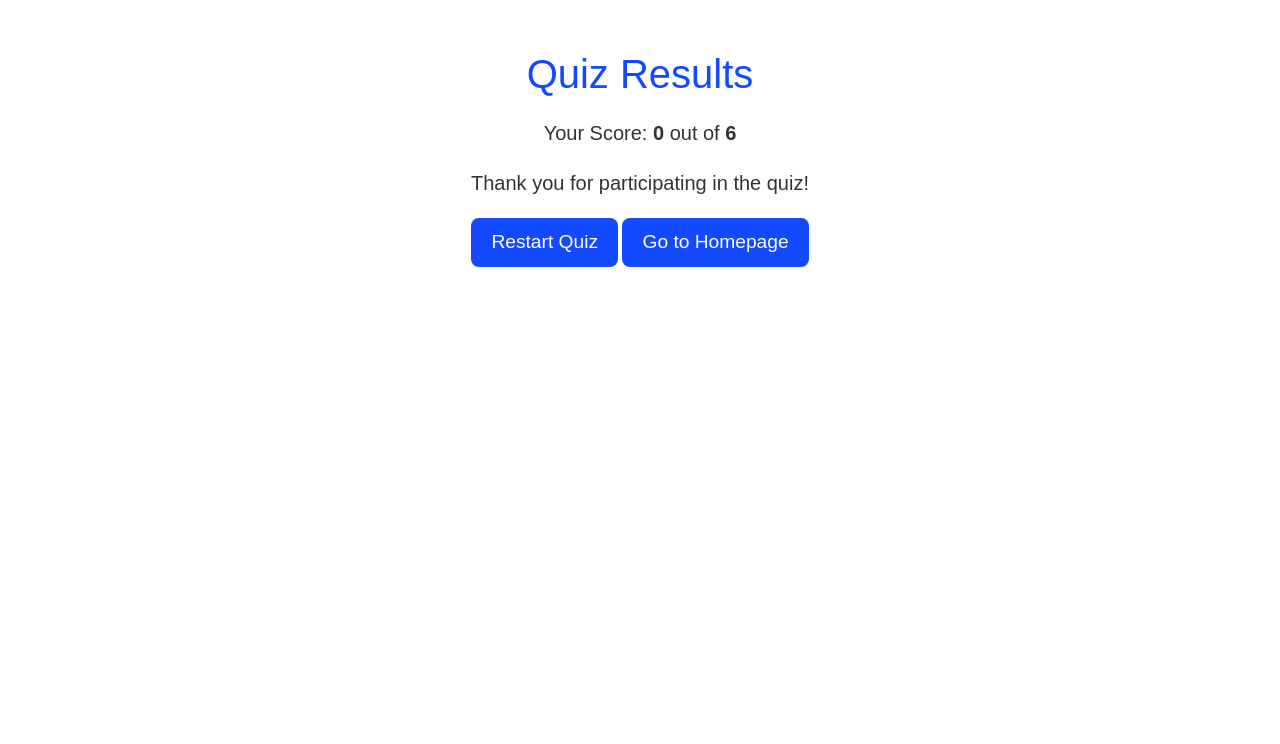
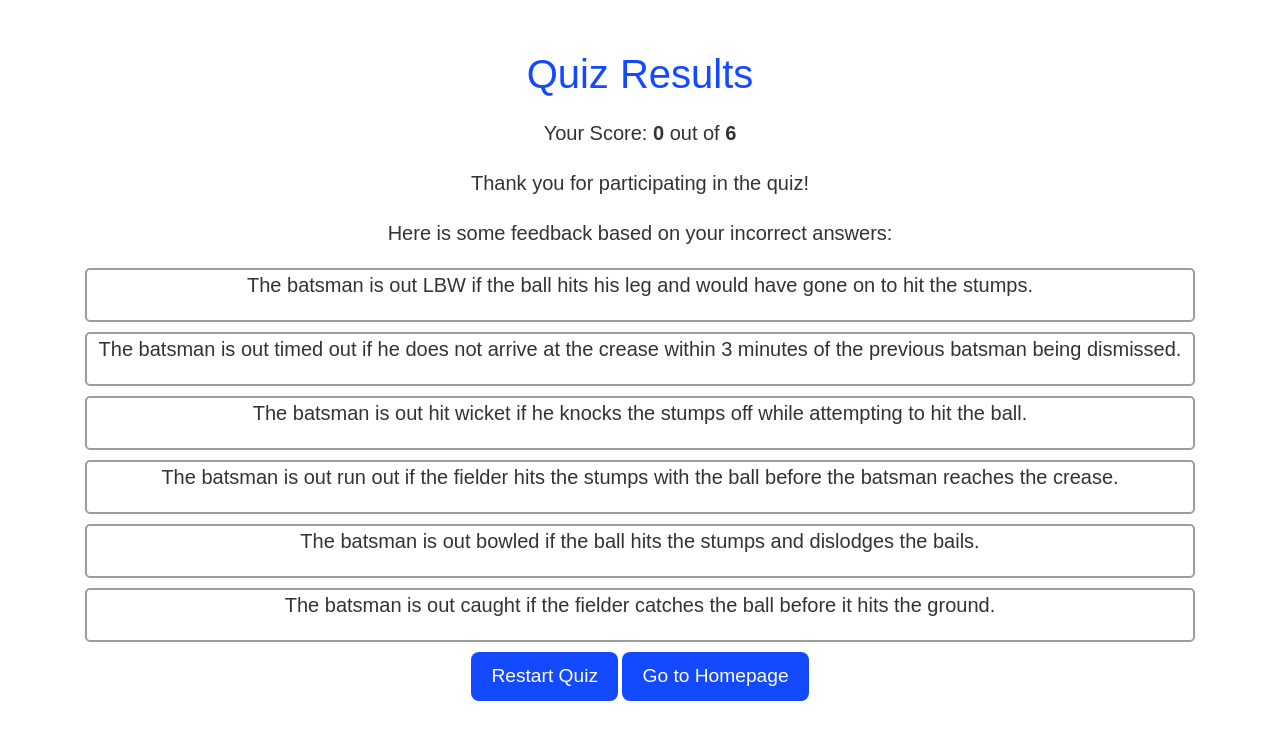
Before and after one commit to ltxom/COMS4170-Cricket-Dismissals, a Flask app: page /quiz-results in a window 1280 px wide. Shown: the part 56-800 px from the top of the page. Run offline with Flask 3, Linux system fonts and the light colour scheme; some libraries are stand-ins or nearby versions.

Commit message:
feedback added

```diff
--- a/server.py
+++ b/server.py
@@ -1,4 +1,3 @@
-
 from flask import Flask, render_template, request, jsonify, redirect, url_for
 import json
 import datetime
@@ -169,12 +168,37 @@ def quiz_results():
     global user_answers
     total_score = 0
     max_score = 0
+    feedback = []  # Store feedback for each question
+
+    # Calculate the score and generate feedback
     for i, quiz in enumerate(quizzes):
         correct_order = quiz["correct_order"]
         user_response = user_answers[i] if i < len(user_answers) else []
+        explanations = quiz["explanations"]
+        descriptors = quiz["descriptors"]  # Include descriptors for each question
+        question_feedback = []
+
         max_score += len(correct_order)
-        total_score += sum(1 for j in range(len(correct_order)) if j < len(user_response) and user_response[j] == correct_order[j])
-    return render_template("quiz_results.html", total_score=total_score, max_score=max_score)
+        for j in range(len(correct_order)):
+            feedback_item = {
+                "descriptor": descriptors[j],  # Add the descriptor (question prompt)
+                "user_answer": user_response[j] if j < len(user_response) else None,
+                "correct": user_response[j] == correct_order[j] if j < len(user_response) else False,
+                "explanation": explanations[j] if j < len(explanations) else None
+            }
+            if feedback_item["correct"]:
+                total_score += 1
+            question_feedback.append(feedback_item)
+
+        feedback.append(question_feedback)
+
+    # Render the results page with feedback
+    return render_template(
+        "quiz_results.html",
+        total_score=total_score,
+        max_score=max_score,
+        feedback=feedback # Pass feedback as JSON
+    )
 
 if __name__ == '__main__':
     app.run(debug=True, port=5001)
--- a/static/quiz.css
+++ b/static/quiz.css
@@ -198,3 +198,14 @@
     background-color: #ccc;
     color: black;
 }
+
+.feedback-container {
+    margin-top: 20px;
+}
+
+.answer-feedback {
+    border: solid 2px #9d9d9e;
+    border-radius: 5px;
+    margin-bottom: 10px;
+    margin-top: 10px;
+}
--- /dev/null
+++ b/static/quiz_results.js
@@ -0,0 +1,22 @@
+$(function () {
+    // Populate the total score and max score
+    $("#total-score").text(total_score);
+    $("#max-score").text(max_score);
+
+    // Populate the feedback
+    const $feedbackContainer = $(".feedback-container");
+    feedback.forEach((questionFeedback, questionIndex) => {
+
+        questionFeedback.forEach((answer) => {
+            const $answerDiv = $("<div></div>").addClass("answer-feedback");
+
+            if (!answer.correct) {
+                const $explanation = $("<p></p>").html(answer.explanation);
+                $answerDiv.append($explanation);
+            }
+            $feedbackContainer.append($answerDiv);
+        });
+
+
+    });
+});
--- a/templates/quiz_results.html
+++ b/templates/quiz_results.html
@@ -1,15 +1,28 @@
 {% extends "layout.html" %}
 
 {% block content %}
+    <link rel="stylesheet" href="/static/quiz.css">
+    <script type="text/javascript" src="{{ url_for('static', filename = 'quiz_results.js') }}"></script>
 
-    <link rel="stylesheet" href="/static/quiz.css">
+    <script>
+        total_score = {{total_score}};
+        max_score = {{max_score}};
+        feedback = {{feedback|tojson}};
+    </script>
 
     <div class="results-container">
         <h1>Quiz Results</h1>
-        <p>Your Score: <strong>{{ total_score }}</strong> out of <strong>{{ max_score }}</strong></p>
+        <p>Your Score: <strong id="total-score" data-value="{{ total_score }}"></strong> out of <strong id="max-score" data-value="{{ max_score }}"></strong></p>
         <p>Thank you for participating in the quiz!</p>
-        <a href="/quiz" class="home-button">Restart Quiz</a>
+
+        <p>Here is some feedback based on your incorrect answers:</p>
+
+        <div class="feedback-container">
+            <!-- Feedback will be populated by JavaScript -->
+            <div id="feedback-data" data-value='{{ feedback | safe }}'></div>
+        </div>
+
+        <a href="/quiz/0" class="home-button">Restart Quiz</a>
         <a href="/" class="home-button">Go to Homepage</a>
     </div>
-
 {% endblock %}
```
